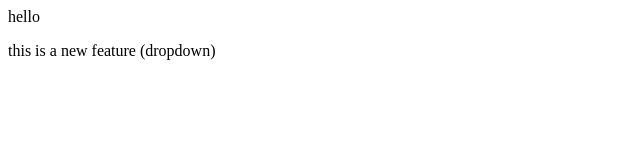
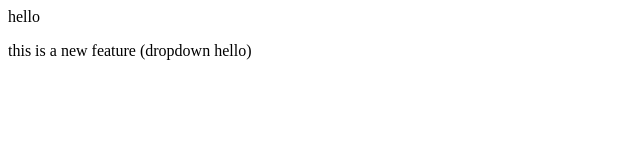
Before and after one commit to vinay-vkg/localrepo, a plain HTML site: page index.html in a window 1280 px wide. Shown: the full height of the page, 0-640 px from the left. Drawn offline with Linux system fonts and the light colour scheme.

```diff
--- a/index.html
+++ b/index.html
@@ -1,2 +1,2 @@
 <p>hello</p>
-<p>this is a new feature (dropdown)</p>
+<p>this is a new feature (dropdown hello)</p>
```
